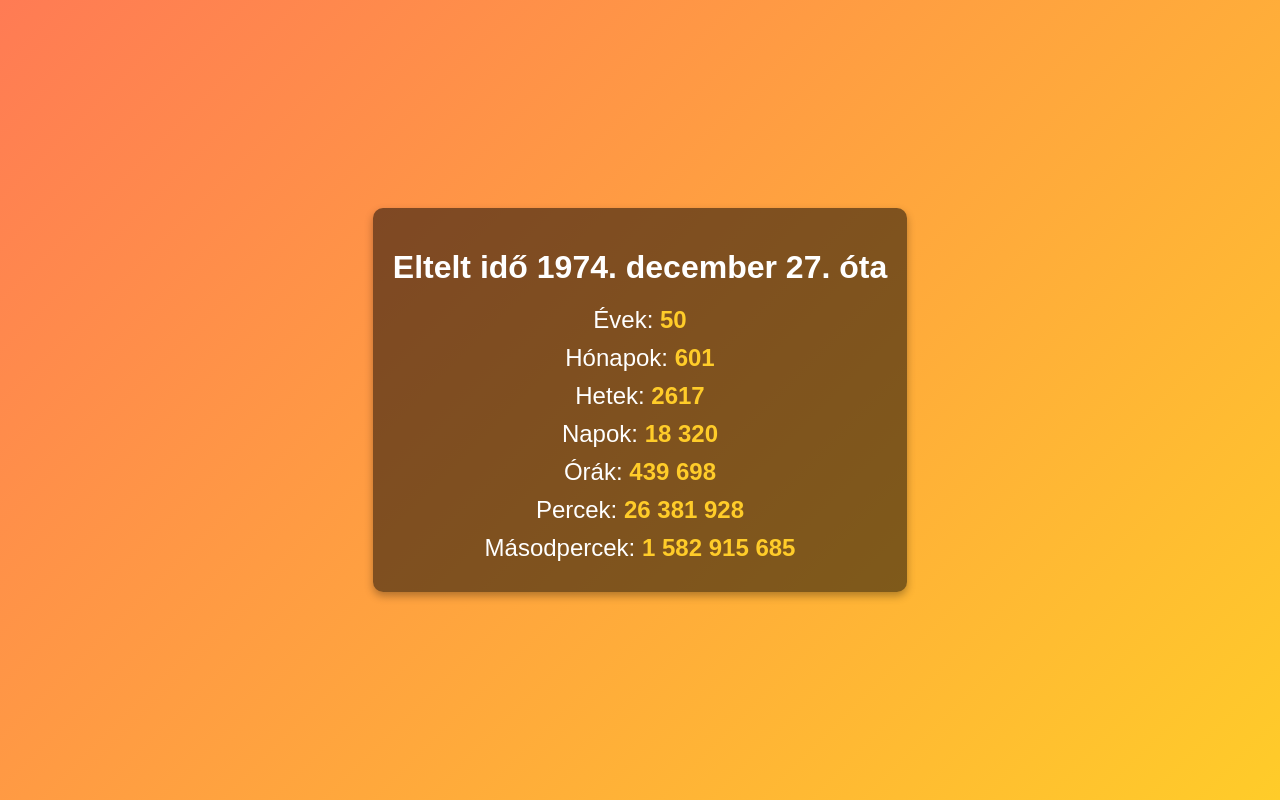
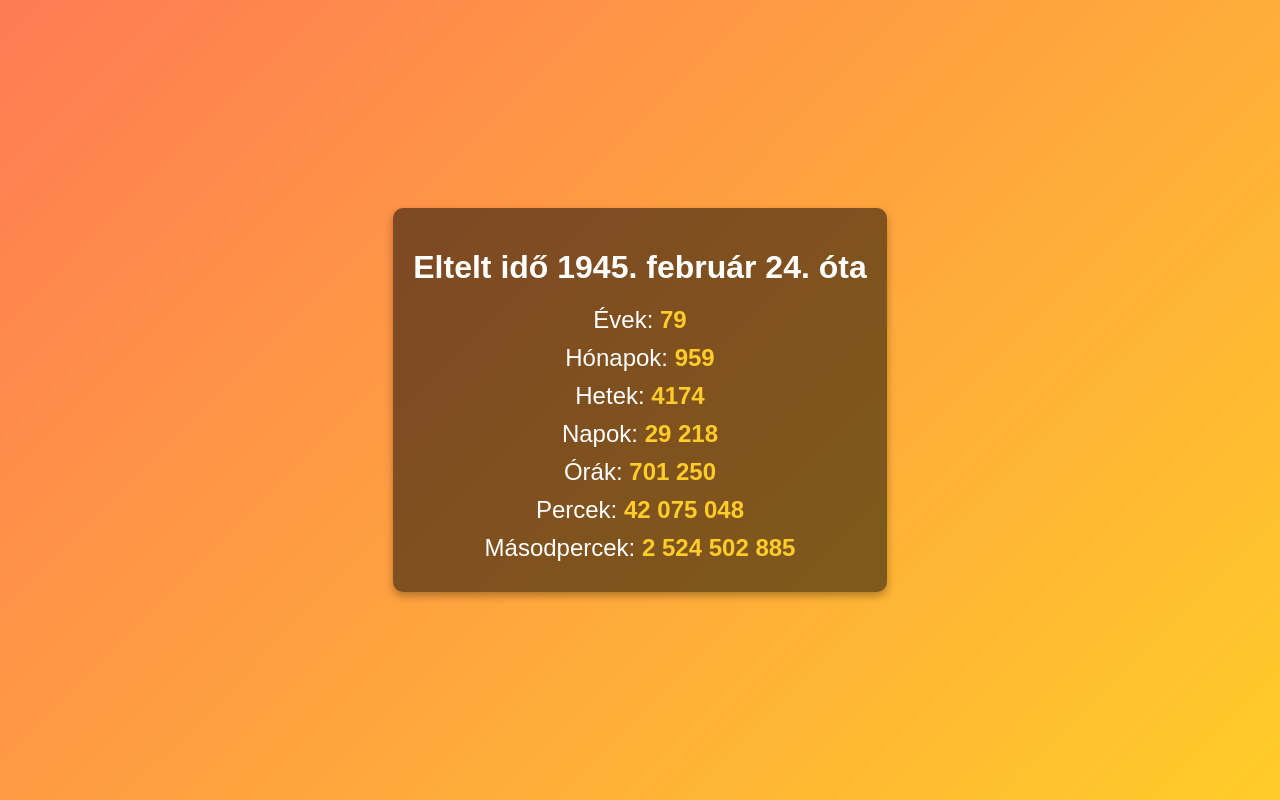
Before and after one commit to NBSzilard/1974, a plain HTML site: page index.html in a window 1280 px wide. Drawn offline with Linux system fonts and the light colour scheme.

Commit message:
Update index.html

```diff
--- a/index.html
+++ b/index.html
@@ -3,7 +3,7 @@
 <head>
     <meta charset="UTF-8">
     <meta name="viewport" content="width=device-width, initial-scale=1.0">
-    <title>Eltelt idő 1974. december 27. óta</title>
+    <title>Eltelt idő 1945. február 24. óta</title>
     <style>
         body {
             font-family: Arial, sans-serif;
@@ -37,7 +37,7 @@
 </head>
 <body>
     <div class="counter">
-        <h1>Eltelt idő 1974. december 27. óta</h1>
+        <h1>Eltelt idő 1945. február 24. óta</h1>
         <div class="time-unit">Évek: <span class="value" id="years"></span></div>
         <div class="time-unit">Hónapok: <span class="value" id="months"></span></div>
         <div class="time-unit">Hetek: <span class="value" id="weeks"></span></div>
@@ -49,7 +49,7 @@
 
     <script>
         function calculateTime() {
-            const startDate = new Date("1974-12-27T00:00:00");
+            const startDate = new Date("1945-02-24T00:00:00");
             const now = new Date();
             const diff = now - startDate;
 
```
